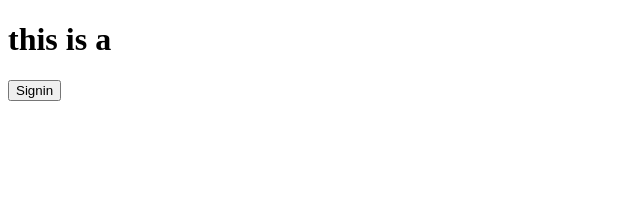
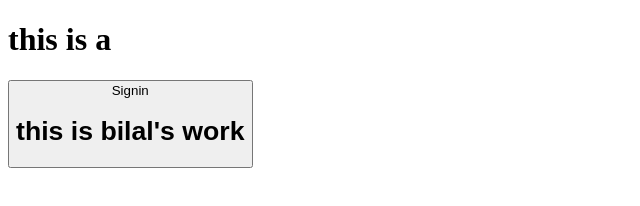
Before and after one commit to MBilal200/25, a plain HTML site: page index.html in a window 1280 px wide. Shown: the whole page, without its empty margins (0-640 px from the left). Drawn offline with Linux system fonts and the light colour scheme.

Commit message:
Update index.html

```diff
--- a/index.html
+++ b/index.html
@@ -7,6 +7,7 @@
 </head>
 <body>
     <h1>this is a </h1>
-    <button>Signin</buttons
+    <button>Signin</buttons>
+        <h1>this is bilal's work</h1>
 </body>
 </html>
```
